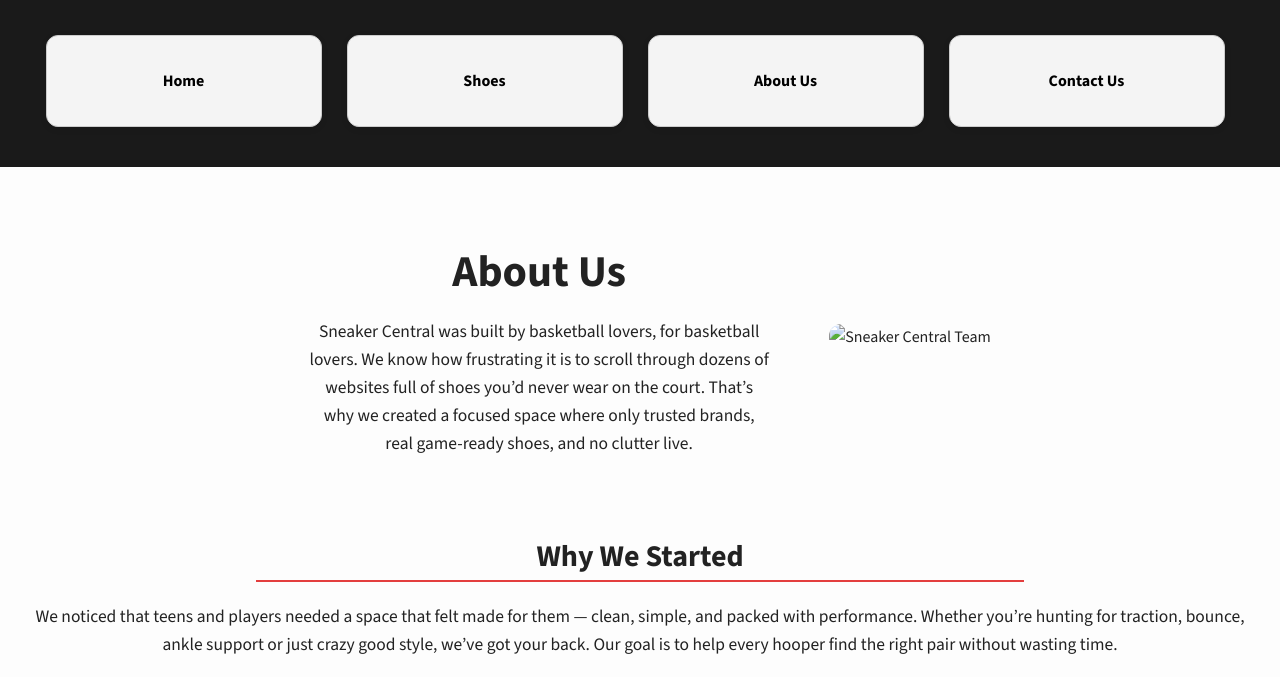
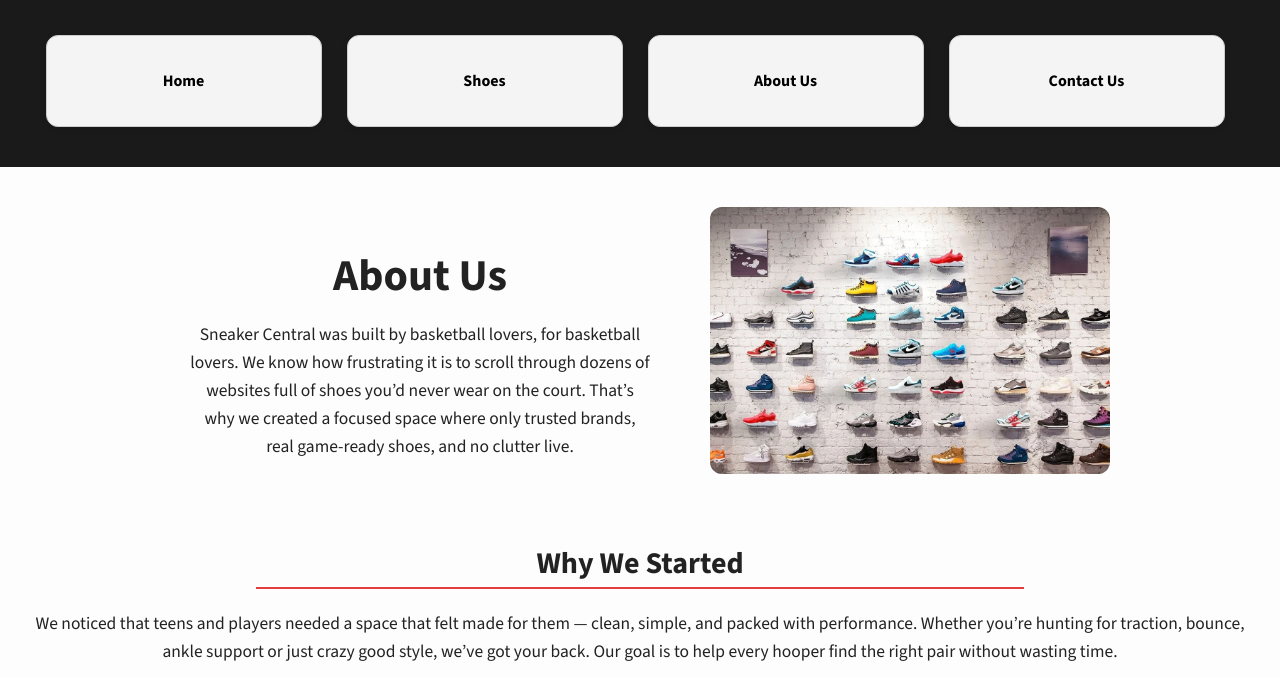
Before and after one commit to Daksh3980/Daksh3980.github.io, a plain HTML site: page about.html in a window 1280 px wide. Shown: the part 123-800 px from the top of the page. Drawn offline with nearby package versions, Linux system fonts and the light colour scheme.

Commit message:
Update about.html

```diff
--- a/about.html
+++ b/about.html
@@ -27,7 +27,7 @@
     <h1>About Us</h1>
     <p>Sneaker Central was built by basketball lovers, for basketball lovers. We know how frustrating it is to scroll through dozens of websites full of shoes you’d never wear on the court. That’s why we created a focused space where only trusted brands, real game-ready shoes, and no clutter live.</p>
   </div>
-  <img src="images/aboutus.jpg" alt="Sneaker Central Team">
+  <img src="aboutus.jpg" alt="Sneaker Central Team">
 </div>
 
 
```
